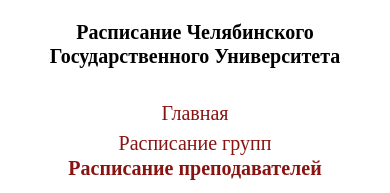
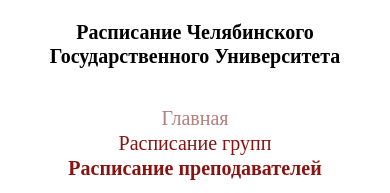
Before and after one commit to quadratishkin/schedule, a React (Vite) app: page /schedule/teachers in a window 390 px wide. In both pictures the pointer is over the link "Главная". Shown: the top 193 px of the page. Built offline with nearby package versions, Linux system fonts and the light colour scheme.

Commit message:
finish edit

```diff
--- a/src/data/teachers.ts
+++ b/src/data/teachers.ts
@@ -105,6 +105,7 @@
           },
         ],
       },
+      {},
     ],
   },
   {
--- a/src/global/reboot.scss
+++ b/src/global/reboot.scss
@@ -33,8 +33,14 @@
   text-decoration: none;
 
   &:hover,
-  a:focus-visible {
+  &:focus-visible {
+
+    outline: none;
     transform: translateY(-5px);
+    @media (max-width: 1200px) {
+          color: #b87d7d;
+          transform: none;
+    }
   }
 }
 
```
Also changed, not shown: src/global/normalize.scss (+0 -171 lines).
